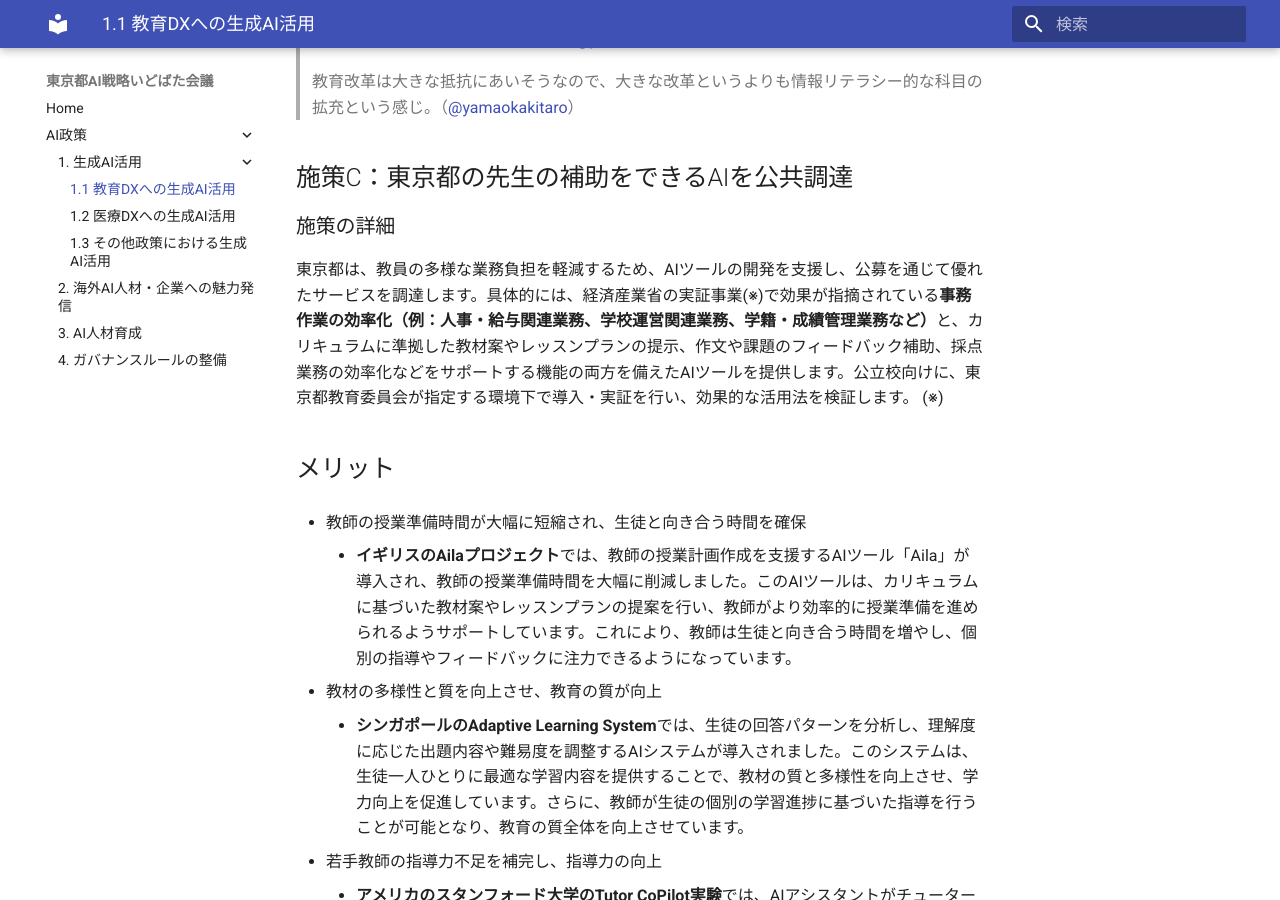
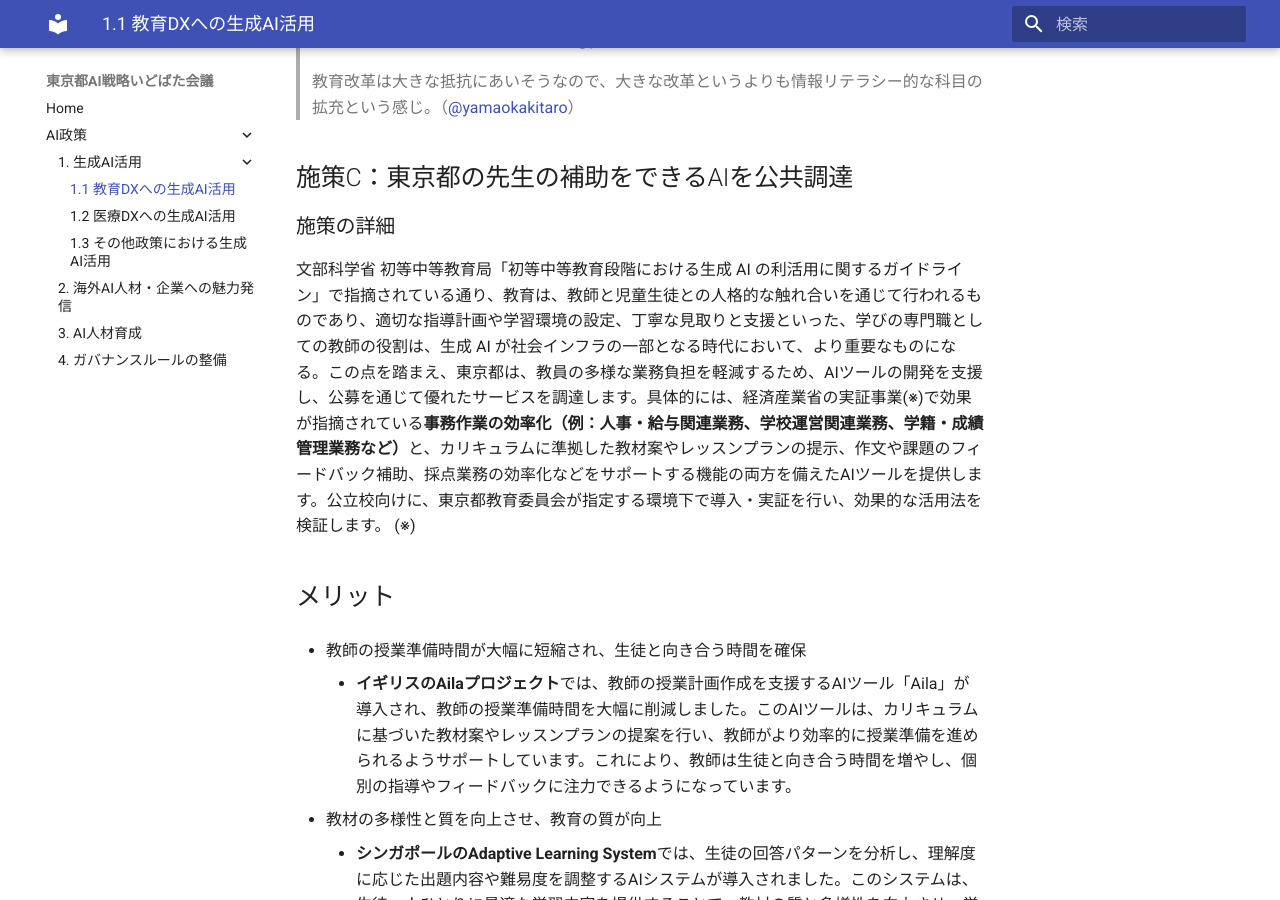
Before and after one commit to takahiroanno2024/2025_ai_idobatakaigi_output, an MkDocs documentation site: the page built from docs/1.1_教育DXへの生成AI活用.md, in a window 1280 px wide and 900 px high, scrolled down 4522 px. Built offline with MkDocs 1.6.1 and Material for MkDocs 9.7.7, drawn with Linux system fonts in a browser that asks for light colours.

Commit message:
施策Cに文科省ガイドラインの教師の役割に関する記述を追加 (Eitaro Suda)

```diff
--- a/docs/1.1_教育DXへの生成AI活用.md
+++ b/docs/1.1_教育DXへの生成AI活用.md
@@ -1,3 +1,4 @@
+
 # 東京都が行うべき教育領域でのAI利活用
 
 <div style="margin-bottom: 20px;">
@@ -83,7 +84,7 @@ ChatGPT等の汎用的なLLM（大規模言語モデル）を全児童・生徒
 ## 施策C：東京都の先生の補助をできるAIを公共調達
 
 ### 施策の詳細
-東京都は、教員の多様な業務負担を軽減するため、AIツールの開発を支援し、公募を通じて優れたサービスを調達します。具体的には、経済産業省の実証事業(※)で効果が指摘されている**事務作業の効率化（例：人事・給与関連業務、学校運営関連業務、学籍・成績管理業務など）**と、カリキュラムに準拠した教材案やレッスンプランの提示、作文や課題のフィードバック補助、採点業務の効率化などをサポートする機能の両方を備えたAIツールを提供します。公立校向けに、東京都教育委員会が指定する環境下で導入・実証を行い、効果的な活用法を検証します。
+文部科学省 初等中等教育局「初等中等教育段階における生成 AI の利活用に関するガイドライン」で指摘されている通り、教育は、教師と児童生徒との人格的な触れ合いを通じて行われるものであり、適切な指導計画や学習環境の設定、丁寧な見取りと支援といった、学びの専門職としての教師の役割は、生成 AI が社会インフラの一部となる時代において、より重要なものになる。この点を踏まえ、東京都は、教員の多様な業務負担を軽減するため、AIツールの開発を支援し、公募を通じて優れたサービスを調達します。具体的には、経済産業省の実証事業(※)で効果が指摘されている**事務作業の効率化（例：人事・給与関連業務、学校運営関連業務、学籍・成績管理業務など）**と、カリキュラムに準拠した教材案やレッスンプランの提示、作文や課題のフィードバック補助、採点業務の効率化などをサポートする機能の両方を備えたAIツールを提供します。公立校向けに、東京都教育委員会が指定する環境下で導入・実証を行い、効果的な活用法を検証します。
 (※)
 
 ## メリット
```
